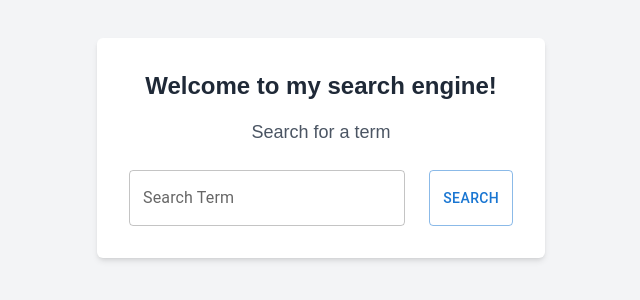
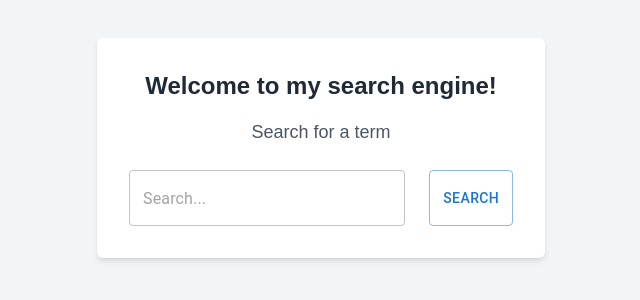
Before and after one commit to ccrawford4/search-app, a Next.js app in the folder app/: page / in a window 1280 px wide. Shown: the part 316-616 px from the top of the page, without its empty margins (319-959 px from the left). Built offline with nearby package versions, Linux system fonts and the light colour scheme.

Commit message:
error handling

```diff
--- a/app/src/app/components/ResultTable.tsx
+++ b/app/src/app/components/ResultTable.tsx
@@ -5,6 +5,9 @@ interface ResultTableProps {
 }
 
 export default function ResultTable(props: ResultTableProps) {
+    if (!props || !props.hits || props.hits.length === 0) {
+        return <div>No results found</div>
+    }
     return (
         <table>
             <thead>
--- a/app/src/app/components/SearchInput.tsx
+++ b/app/src/app/components/SearchInput.tsx
@@ -19,7 +19,7 @@ export default function SearchInput(props: SearchInputProps) {
             renderInput={(params) =>
                 <TextField
                     {...params}
-                    label="Search Term"
+                    placeholder='Search...'
                 />
             }
         />
```
